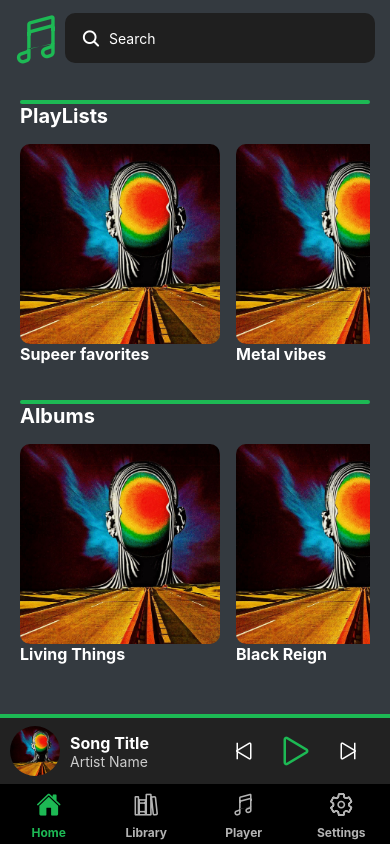
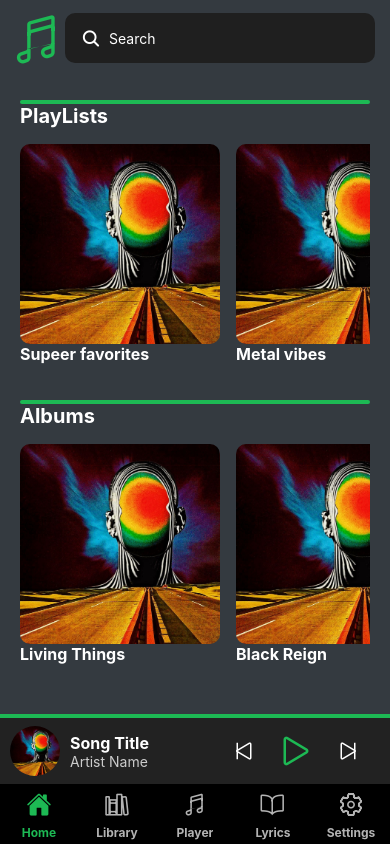
Before and after one commit to riad40/music-player, a React Native app in the folder app/: screen / in a window 390 px wide. Built offline with nearby package versions, Linux system fonts and the light colour scheme.

Commit message:
make lyrics screen for showing the clicked song lyrics

```diff
--- a/app/package.json
+++ b/app/package.json
@@ -13,6 +13,7 @@
     "@react-native-community/slider": "^4.4.2",
     "@react-navigation/bottom-tabs": "^6.5.5",
     "@react-navigation/native": "^6.1.4",
+    "@react-navigation/stack": "^6.3.16",
     "axios": "^1.3.4",
     "cheerio": "^1.0.0-rc.12",
     "react": "18.2.0",
--- a/app/src/AppNavigator.js
+++ b/app/src/AppNavigator.js
@@ -7,8 +7,10 @@ import Library from './screens/Library';
 import Settings from './screens/Settings';
 import AudioPlayer from './screens/AudioPlayer';
 import {DataProvider} from './context/DataContext';
+import Lyrics from './screens/Lyrics';
 
 const Tab = createBottomTabNavigator();
+
 
 const AppNavigator = () => {
   return (
@@ -27,6 +29,8 @@ const AppNavigator = () => {
                 iconName = focused ? 'settings' : 'settings-outline';
               } else if (route.name === 'Player') {
                 iconName = focused ? 'musical-notes' : 'musical-notes-outline';
+              } else if (route.name === 'Lyrics') {
+                iconName = focused ? 'book' : 'book-outline';
               }
 
               return <Ionicons name={iconName} size={size} color={color} />;
@@ -48,6 +52,7 @@ const AppNavigator = () => {
           <Tab.Screen name="Home" component={Home} />
           <Tab.Screen name="Library" component={Library} />
           <Tab.Screen name="Player" component={AudioPlayer} />
+          <Tab.Screen name="Lyrics" component={Lyrics} />
           <Tab.Screen name="Settings" component={Settings} />
         </Tab.Navigator>
       </NavigationContainer>
--- a/app/src/screens/AudioPlayer.js
+++ b/app/src/screens/AudioPlayer.js
@@ -40,14 +40,8 @@ function AudioPlayer({navigation, route}) {
       // play the song
       await TrackPlayer.play();
       setIsPlaying(true);
-      // call lyricsApi to get the lyrics
-      const lyrics = await lyricsApi(songInfo.artist, songInfo.song);
-      if (lyrics) {
-        setSongInfo({...songInfo, lyrics});
-      }
       // set the song info
       await setSongInfoState();
-      console.log(songInfo);
     } catch (error) {
       console.log(error);
     }
@@ -140,11 +134,11 @@ function AudioPlayer({navigation, route}) {
           { songInfo?.artist ? songInfo?.artist : 'Unknown Artist'}
         </Text>
 
-        <ScrollView style={audioPlayerStyling.modalLyrics}>
-          <Text style={audioPlayerStyling.modalLyricsText}>
-            {songInfo?.lyrics ? songInfo?.lyrics : 'No lyrics found'}
-          </Text>
-        </ScrollView>
+        {/* <ScrollView style={audioPlayerStyling.modalLyrics}> */}
+          <TouchableOpacity onPress={() => navigation.navigate('Lyrics', {songInfo})}>
+            <Text style={audioPlayerStyling.modalLyricsText}>View Lyrics</Text>
+          </TouchableOpacity>
+        {/* </ScrollView> */}
 
         <ProgressBar currentPosition={position} totalLength={duration} />
 
--- /dev/null
+++ b/app/src/screens/Lyrics.js
@@ -0,0 +1,63 @@
+import lyricsApi from "../helpers/lyricsApi";
+import { View, Text, StyleSheet, ScrollView } from "react-native";
+import { useEffect, useState } from "react";
+
+const Lyrics = ({ route }) => {
+
+    const [lyrics, setLyrics] = useState();
+    const [loading, setLoading] = useState(true);
+
+    const { songInfo } = route.params;
+
+    useEffect(() => {
+        const getLyrics = async () => {
+            const lyrics = await lyricsApi(songInfo.artist, songInfo.song);
+            setLyrics(lyrics);
+            setLoading(false);
+        };
+        getLyrics();
+    }, [songInfo]);
+
+    if (loading) {
+        return (
+            <View style={styles.container}>
+                <Text style={styles.text}>Loading...</Text>
+            </View>
+        );
+    }
+
+    return (
+        <View style={styles.container}>
+            <ScrollView>
+                <Text style={styles.heading}>{songInfo.artist } - { songInfo.song }</Text>
+                <Text style={styles.text}>{ lyrics }</Text>
+            </ScrollView>
+        </View>
+    );
+
+
+}
+
+const styles = StyleSheet.create({
+    container: {
+        flex: 1,
+        justifyContent: "center",
+        alignItems: "center",
+        backgroundColor: "#343a40",
+        padding: 20
+    },
+    text: {
+        fontSize: 15,
+        fontWeight: "bold",
+        color: "#fff",
+        textAlign: "center"
+    },
+    heading: {
+        fontSize: 20,
+        fontWeight: "bold",
+        color: "lightblue",
+        textAlign: "center",
+    }
+});
+
+export default Lyrics;
--- a/app/src/styles/audioPlayerStyling.js
+++ b/app/src/styles/audioPlayerStyling.js
@@ -64,6 +64,7 @@ const audioPlayerStyling = StyleSheet.create({
     color: '#fff',
     fontSize: 14,
     textAlign: 'center',
+    marginBottom: 20,
   },
 });
 
```
Also changed, not shown: 1 other file (tests, documents, lock files or other folders).
